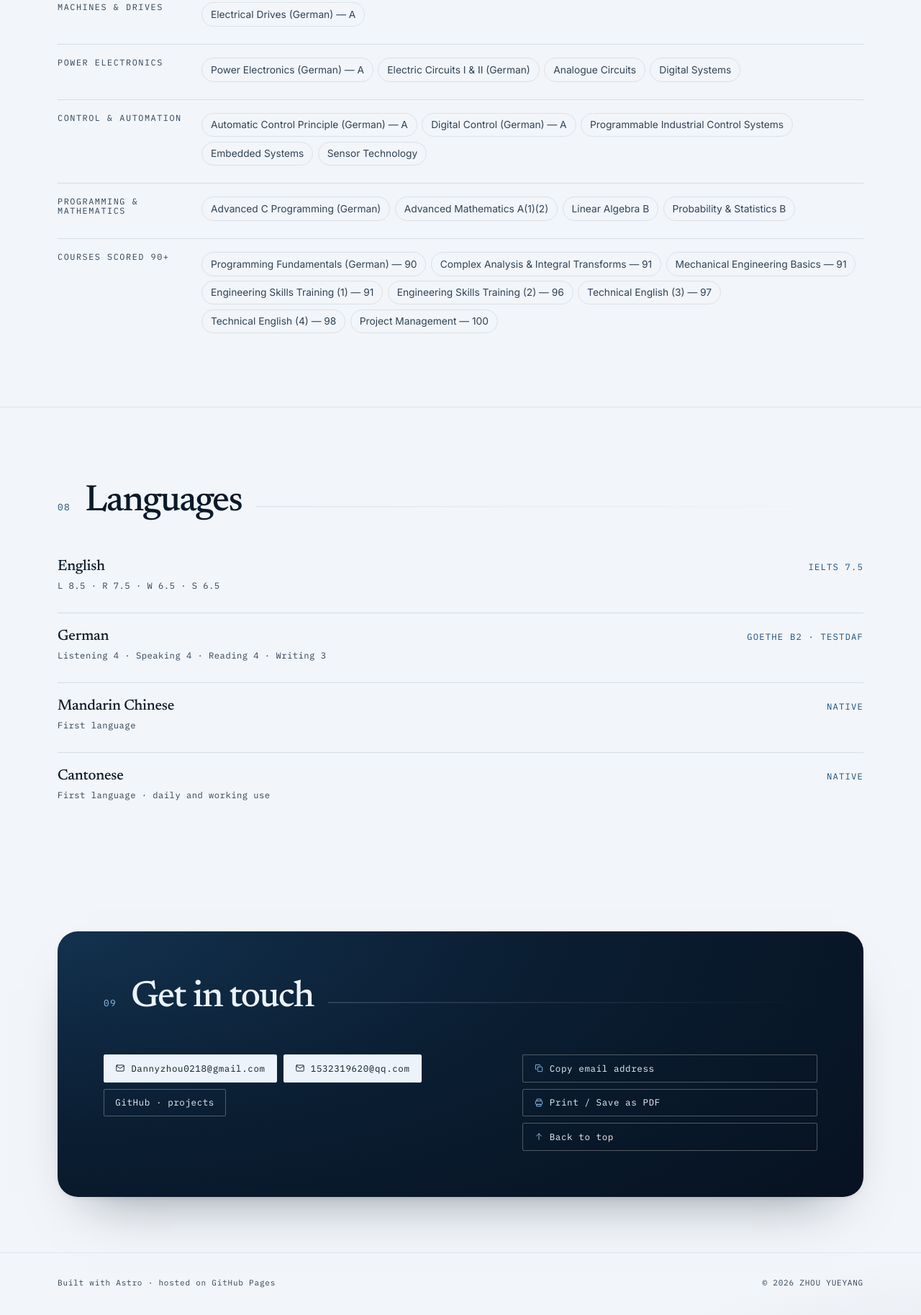
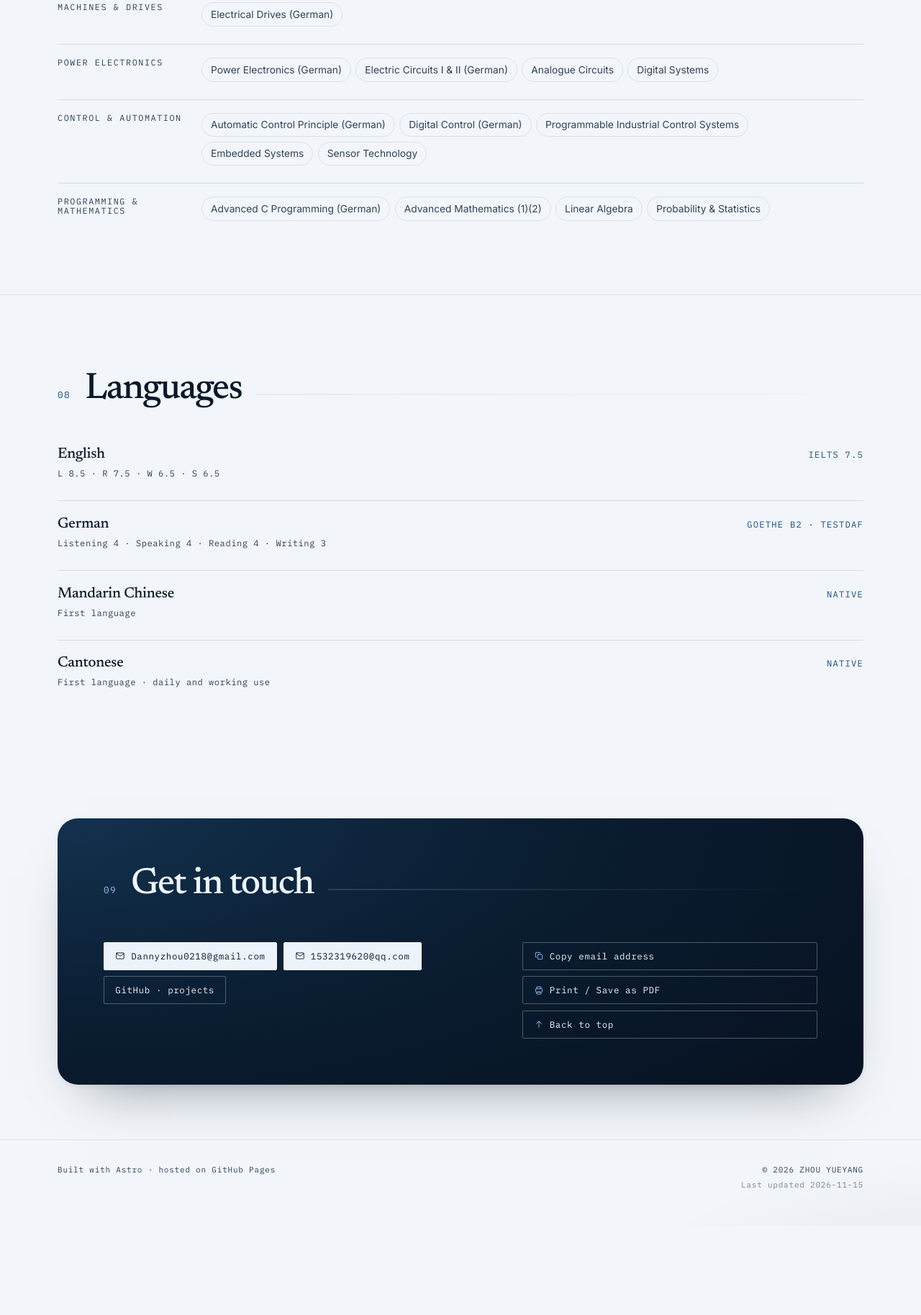
Before and after one commit to dannyzhou2004/cv, an Astro site: page /en in a window 1280 px wide. Shown: the part 6464-8291 px from the top of the page at 72% size. After the commit the page ends 8167 px from the top, so only its background shows below. Built offline with nearby package versions, Linux system fonts and the light colour scheme; Astro itself is replaced by a stand-in of ours.

Commit message:
content: drop grade letters and 90+ course group; add subtle last-updated date in the footer

```diff
--- a/src/data/resume.en.ts
+++ b/src/data/resume.en.ts
@@ -38,6 +38,7 @@ export const en: Resume = {
       pauseMusic: 'Pause background music',
       soundHint: 'Click for sound',
       moreProjects: 'More projects on GitHub',
+      updated: 'Last updated',
       switchLanguage: 'Switch language',
       copyEmail: 'Copy email address',
       copied: 'Copied',
@@ -203,16 +204,16 @@ export const en: Resume = {
     },
   ],
   coursework: [
-    { group: 'Machines & drives', items: ['Electrical Drives (German) — A'] },
+    { group: 'Machines & drives', items: ['Electrical Drives (German)'] },
     {
       group: 'Power electronics',
-      items: ['Power Electronics (German) — A', 'Electric Circuits I & II (German)', 'Analogue Circuits', 'Digital Systems'],
+      items: ['Power Electronics (German)', 'Electric Circuits I & II (German)', 'Analogue Circuits', 'Digital Systems'],
     },
     {
       group: 'Control & automation',
       items: [
-        'Automatic Control Principle (German) — A',
-        'Digital Control (German) — A',
+        'Automatic Control Principle (German)',
+        'Digital Control (German)',
         'Programmable Industrial Control Systems',
         'Embedded Systems',
         'Sensor Technology',
@@ -220,20 +221,7 @@ export const en: Resume = {
     },
     {
       group: 'Programming & mathematics',
-      items: ['Advanced C Programming (German)', 'Advanced Mathematics A(1)(2)', 'Linear Algebra B', 'Probability & Statistics B'],
-    },
-    {
-      group: 'Courses scored 90+',
-      items: [
-        'Programming Fundamentals (German) — 90',
-        'Complex Analysis & Integral Transforms — 91',
-        'Mechanical Engineering Basics — 91',
-        'Engineering Skills Training (1) — 91',
-        'Engineering Skills Training (2) — 96',
-        'Technical English (3) — 97',
-        'Technical English (4) — 98',
-        'Project Management — 100',
-      ],
+      items: ['Advanced C Programming (German)', 'Advanced Mathematics (1)(2)', 'Linear Algebra', 'Probability & Statistics'],
     },
   ],
   languages: [
--- a/src/data/types.ts
+++ b/src/data/types.ts
@@ -138,6 +138,8 @@ export interface UiText {
     soundHint: string;
     /** Footer link under the projects list: "more projects on GitHub". */
     moreProjects: string;
+    /** Small footer line: "Last updated". */
+    updated: string;
     switchLanguage: string;
     copyEmail: string;
     copied: string;
--- a/src/layouts/BaseLayout.astro
+++ b/src/layouts/BaseLayout.astro
@@ -39,6 +39,8 @@ const zhName = person.nameZh?.trim() ?? '';
 const displayName = resume.lang === 'zh' ? zhName || person.name : person.name;
 const altName = displayName === person.name ? zhName : person.name;
 const year = new Date().getFullYear();
+/** Build date = last published revision; kept subtle in the footer. */
+const updated = new Intl.DateTimeFormat('en-CA', { timeZone: 'Europe/Berlin' }).format(new Date());
 
 const jsonLd = {
   '@context': 'https://schema.org',
@@ -145,7 +147,12 @@ const jsonLd = {
     <footer class="site-footer">
       <div class="shell footer-inner">
         <p>{ui.footer}</p>
-        <p>© {year} {displayName}</p>
+        <div class="footer-meta">
+          <p>© {year} {displayName}</p>
+          <p class="footer-updated">
+            <time datetime={updated}>{ui.labels.updated} {updated}</time>
+          </p>
+        </div>
       </div>
     </footer>
 
--- a/src/styles/global.css
+++ b/src/styles/global.css
@@ -1712,6 +1712,21 @@ html[lang^='zh'] .award-title {
   border-top: 1px solid color-mix(in srgb, var(--hair) 60%, transparent);
 }
 
+.footer-inner {
+  align-items: flex-start;
+}
+
+.footer-meta {
+  display: grid;
+  gap: 0.15rem;
+  justify-items: end;
+  text-align: right;
+}
+
+.footer-updated {
+  opacity: 0.62;
+}
+
 .scroll-progress {
   position: fixed;
   inset: 0 0 auto;
```
Also changed, not shown: src/data/resume.zh.ts (+6 -18 lines), docs/screenshots/cv-en-desktop.png, docs/screenshots/cv-zh-desktop.png, docs/screenshots/cv-zh-mobile.png, 1 other file.
